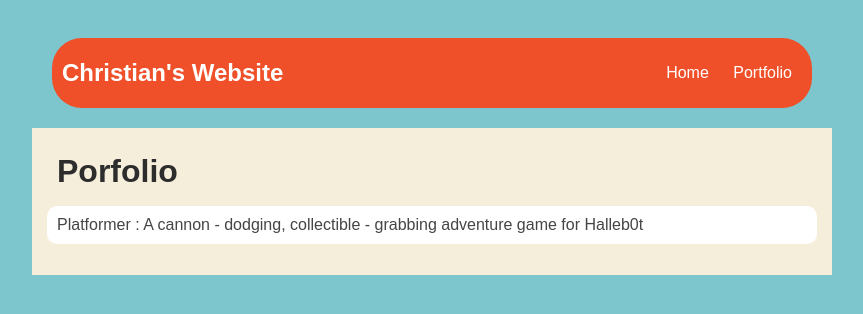
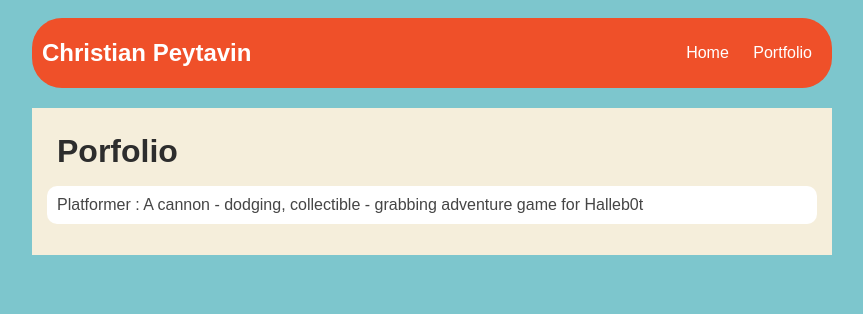
Before and after one commit to cdubs061/OperationSparkPersonalWebsite, a plain HTML site: page portfolio.html in a window 1280 px wide. Shown: the whole page, without its empty margins (208-1071 px from the left). Drawn offline with nearby package versions, Linux system fonts and the light colour scheme.

Commit message:
save all

```diff
--- a/portfolio.html
+++ b/portfolio.html
@@ -24,7 +24,6 @@
             /* navigation menu */
             nav {
                 background: rgb(239, 80, 41);
-                margin: 20px;
                 display: flex;
                 padding: 10px;
                 border-radius: 30px;
@@ -51,6 +50,7 @@
             main {
                 background: rgb(245, 238, 219);
                 display: flex;
+                margin-top: 20px;
             }
             .content {
                 flex: 1;
@@ -82,7 +82,7 @@
 <body>
     <div id="all-contents">
         <nav>
-            <header>Christian's Website</header>
+            <header>Christian Peytavin</header>
             <ul>
                 <li><a href="index.html">Home</a>
                 </li>
```
Also changed, not shown: 3 other files.
